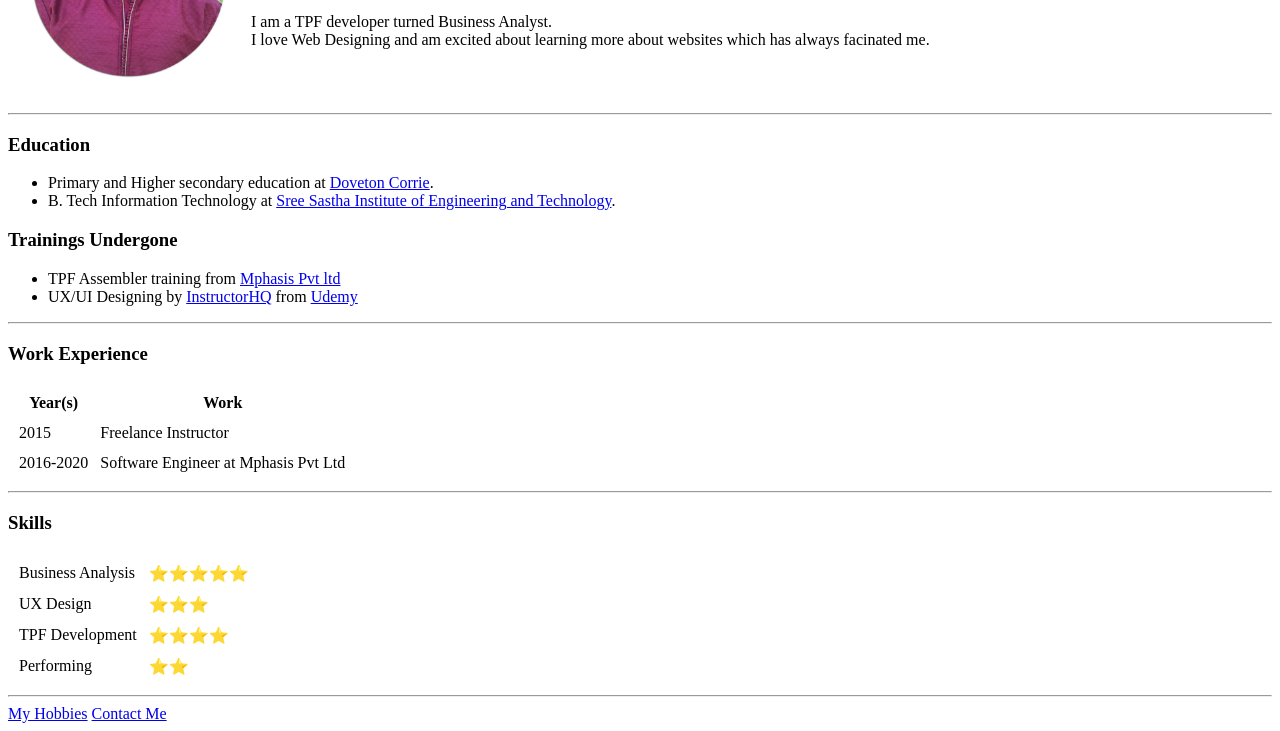
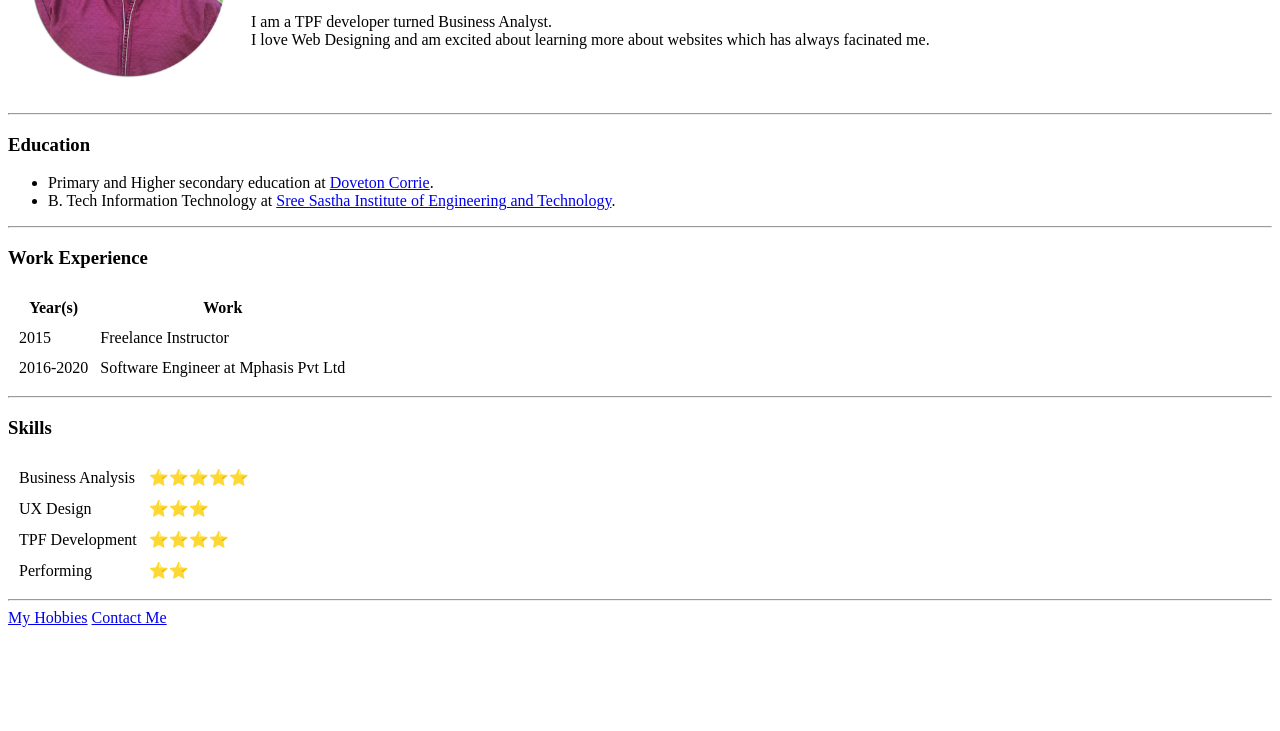
Before and after one commit to hariharavarman/cv, a plain HTML site: page index.html in a window 1280 px wide. Shown: the part 149-880 px from the top of the page. After the commit the page ends 800 px from the top, so only its background shows below. Drawn offline with Linux system fonts and the light colour scheme.

Commit message:
removing the training undergone section

```diff
--- a/index.html
+++ b/index.html
@@ -25,11 +25,6 @@
   <ul>
     <li>Primary and Higher secondary education at <a href="http://dovetongroup.com/">Doveton Corrie</a>.</li>
     <li>B. Tech Information Technology at <a href="https://sreesasthainstitutions.in/">Sree Sastha Institute of Engineering and Technology</a>.</li>
-  </ul>
-  <h3>Trainings Undergone</h3>
-  <ul>
-    <li>TPF Assembler training from <a href="https://www.mphasis.com/home/industries/other-industries/airlines.html">Mphasis Pvt ltd</a></li>
-    <li>UX/UI Designing by <a href="https://www.instructorhq.com/">InstructorHQ</a> from <a href="https://www.udemy.com/">Udemy</a></li>
   </ul>
   <hr />
   <h3>Work Experience</h3>
```
